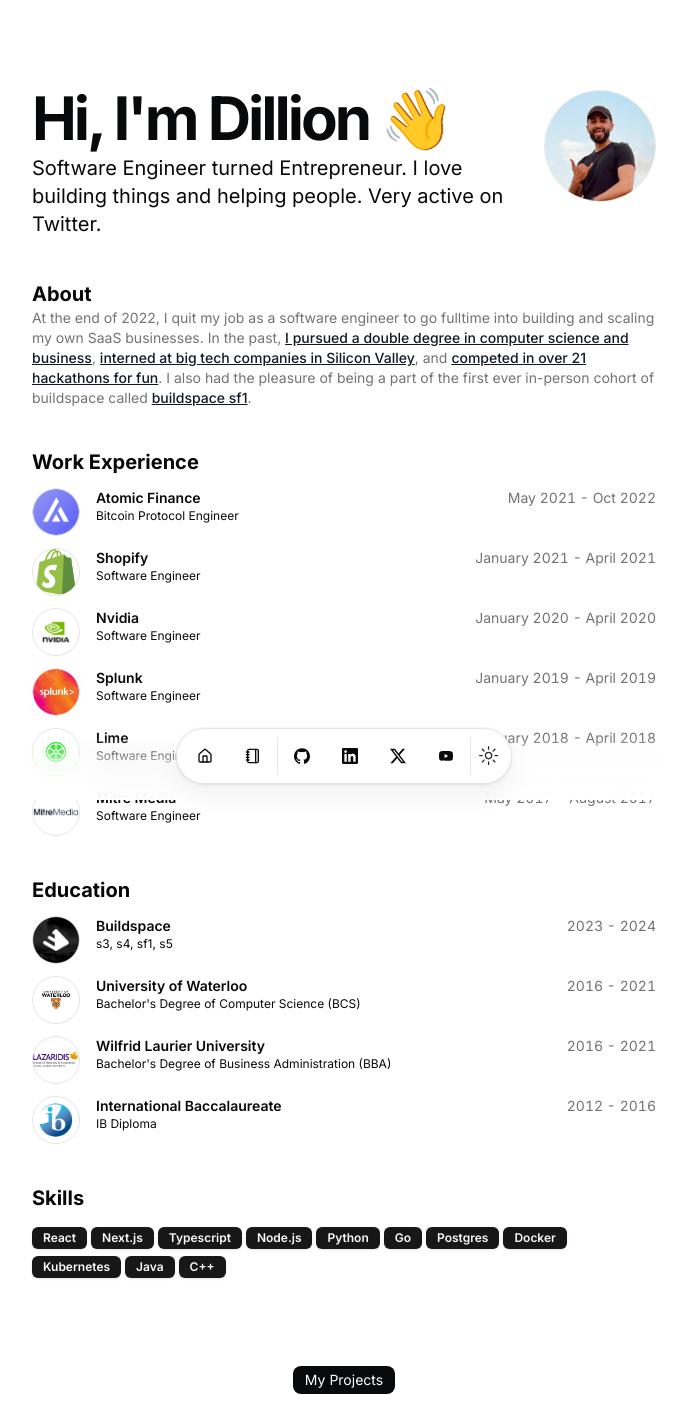
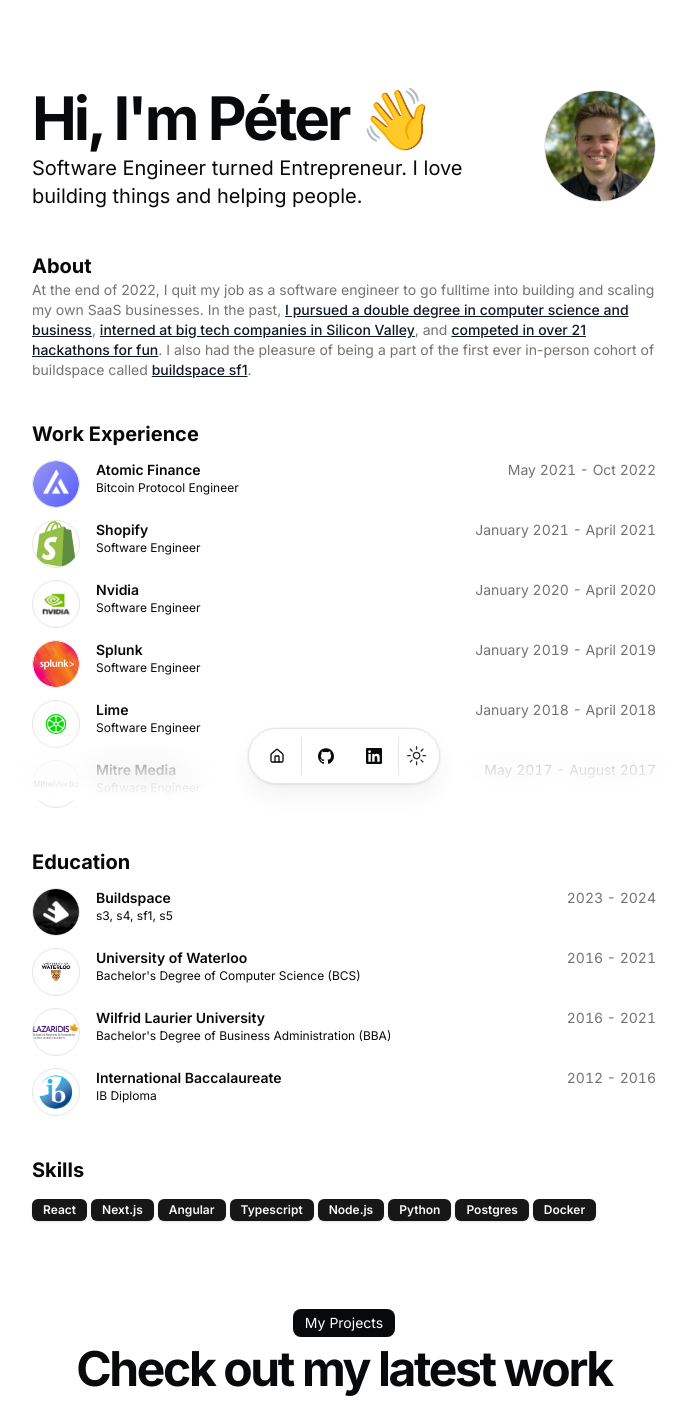
Before and after one commit to peter-siket-szasz/peter-siket-szasz.github.io, a Next.js app: page / in a window 1280 px wide. Shown: the top 1405 px of the page, without its empty margins (296-983 px from the left). Built offline with nearby package versions, Linux system fonts and the light colour scheme.

Commit message:
Tweaking data a bit

```diff
--- a/src/app/page.tsx
+++ b/src/app/page.tsx
@@ -207,14 +207,14 @@
               </h2>
               <p className="mx-auto max-w-[600px] text-muted-foreground md:text-xl/relaxed lg:text-base/relaxed xl:text-xl/relaxed">
                 Want to chat? Just shoot me a dm{" "}
-                <Link
+                {/* <Link
                   href={DATA.contact.social.X.url}
                   className="text-blue-500 hover:underline"
                 >
                   with a direct question on twitter
                 </Link>{" "}
                 and I&apos;ll respond whenever I can. I will ignore all
-                soliciting.
+                soliciting. */}
               </p>
             </div>
           </BlurFade>
--- a/src/data/resume.tsx
+++ b/src/data/resume.tsx
@@ -2,64 +2,60 @@
 import { HomeIcon, NotebookIcon } from "lucide-react";
 
 export const DATA = {
-  name: "Dillion Verma",
-  initials: "DV",
-  url: "https://dillion.io",
-  location: "San Francisco, CA",
-  locationLink: "https://www.google.com/maps/place/sanfrancisco",
+  name: "Péter Siket-Szász",
+  initials: "PS",
+  url: "https://peter.siket-szasz.com",
+  location: "Zielona Góra, Poland",
+  locationLink: "https://www.google.com/maps/place/zielona_gora",
   description:
-    "Software Engineer turned Entrepreneur. I love building things and helping people. Very active on Twitter.",
+    "Software Engineer turned Entrepreneur. I love building things and helping people.",
   summary:
     "At the end of 2022, I quit my job as a software engineer to go fulltime into building and scaling my own SaaS businesses. In the past, [I pursued a double degree in computer science and business](/#education), [interned at big tech companies in Silicon Valley](https://www.youtube.com/watch?v=d-LJ2e5qKdE), and [competed in over 21 hackathons for fun](/#hackathons). I also had the pleasure of being a part of the first ever in-person cohort of buildspace called [buildspace sf1](https://buildspace.so/sf1).",
-  avatarUrl: "/me.png",
+  avatarUrl: "/me.jpeg",
   skills: [
     "React",
     "Next.js",
+    "Angular",
     "Typescript",
     "Node.js",
     "Python",
-    "Go",
     "Postgres",
     "Docker",
-    "Kubernetes",
-    "Java",
-    "C++",
   ],
   navbar: [
     { href: "/", icon: HomeIcon, label: "Home" },
-    { href: "/blog", icon: NotebookIcon, label: "Blog" },
   ],
   contact: {
-    email: "hello@example.com",
-    tel: "+123456789",
+    email: "peter.siketszasz@gmail.com",
+    tel: "+358407172396",
     social: {
       GitHub: {
         name: "GitHub",
-        url: "https://dub.sh/dillion-github",
+        url: "https://github.com/peter-siket-szasz",
         icon: Icons.github,
 
         navbar: true,
       },
       LinkedIn: {
         name: "LinkedIn",
-        url: "https://dub.sh/dillion-linkedin",
+        url: "https://www.linkedin.com/in/peter-siket-szasz/",
         icon: Icons.linkedin,
 
         navbar: true,
       },
-      X: {
-        name: "X",
-        url: "https://dub.sh/dillion-twitter",
-        icon: Icons.x,
+      // X: {
+      //   name: "X",
+      //   url: "https://dub.sh/dillion-twitter",
+      //   icon: Icons.x,
 
-        navbar: true,
-      },
-      Youtube: {
-        name: "Youtube",
-        url: "https://dub.sh/dillion-youtube",
-        icon: Icons.youtube,
-        navbar: true,
-      },
+      //   navbar: true,
+      // },
+      // Youtube: {
+      //   name: "Youtube",
+      //   url: "https://dub.sh/dillion-youtube",
+      //   icon: Icons.youtube,
+      //   navbar: true,
+      // },
       email: {
         name: "Send Email",
         url: "#",
```
Also changed, not shown: public/me.jpeg (added), public/me.png (deleted).
